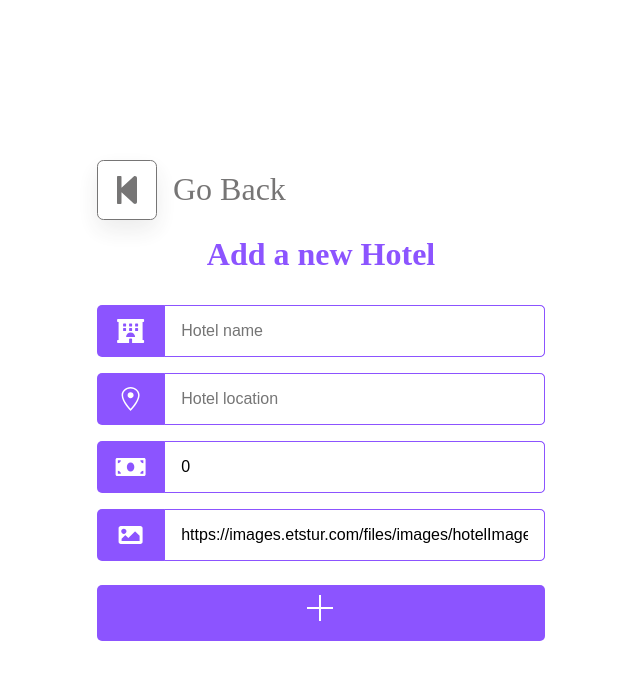
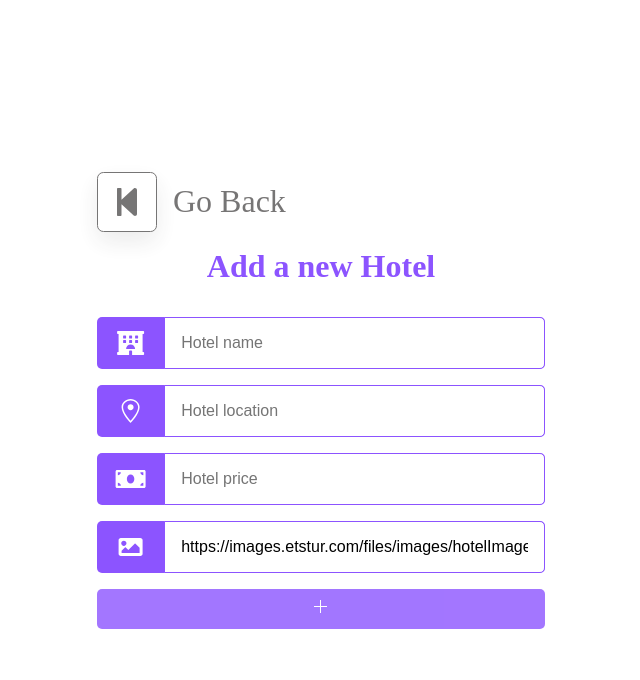
Before and after one commit to ErdemOzgedik/my-hotel, a React (Create React App) app: page /create in a window 1280 px wide. Shown: the top 680 px of the page, without its empty margins (319-959 px from the left). Built offline with nearby package versions, Linux system fonts and the light colour scheme.

Commit message:
button and formitem components added

```diff
--- /dev/null
+++ b/src/components/Button/Botton.scss
@@ -0,0 +1,19 @@
+@import "../../styles/utilities/mixins.scss";
+@import "../../styles/utilities/variables.scss";
+
+.button {
+    opacity: $opacity;
+    border: 0;
+    border-radius: 5px;
+    color: #fff;
+    cursor: pointer;
+    font-size: 16px;
+    font-weight: 600;
+    padding: 10px 15px;
+    transition: transform 0.5s ease-out;
+
+    &:hover {
+        opacity: 1;
+        transform: scale(1.1);
+    }
+}
--- /dev/null
+++ b/src/components/Button/Button.tsx
@@ -0,0 +1,19 @@
+import React from "react";
+import "./Botton.scss";
+
+interface Props {
+  handleClick?: () => void;
+  body: any;
+  type: "button" | "submit" | "reset" | undefined;
+  style: React.CSSProperties;
+}
+
+function Button({ handleClick, body, type, style }: Props) {
+  return (
+    <button type={type} className="button" style={style} onClick={handleClick}>
+      {body}
+    </button>
+  );
+}
+
+export default Button;
--- a/src/components/Card/Card.scss
+++ b/src/components/Card/Card.scss
@@ -15,6 +15,10 @@
     &:hover {
         transform: scale(1.015);
         opacity: 1;
+
+        .card__delete {
+            display: flex;
+        }
     }
 
     @include phone {
@@ -131,40 +135,26 @@
     }
 }
 
-.card__point > button {
-    cursor: pointer;
-    width: 40%;
-    padding: 0.5rem;
-    border: 0.5rem;
-    border-radius: 2rem;
-    background-color: rgba(0, 0, 0, 0.589);
-    opacity: $opacity;
-    color: white;
-    transition: all 0.5s ease-out;
-
-    &:hover {
-        opacity: 1;
-    }
-}
-
 .card__delete {
     position: absolute;
-    display: flex;
+    display: none;
     align-items: center;
     justify-content: center;
-    right: 1rem;
-    top: 1rem;
+    right: -1rem;
+    top: -1rem;
     cursor: pointer;
     border: 1px solid red;
     border-radius: 50%;
     padding: 0.5rem;
-    color: red;
+    background-color: red;
     transition: transform 1s ease;
     transform: translateZ(0);
 
     &:hover {
         transform: scale(1.115);
-        background-color: red;
+    }
+
+    > * {
         color: white;
     }
 }
--- a/src/components/Card/Card.tsx
+++ b/src/components/Card/Card.tsx
@@ -4,6 +4,7 @@ import { decreasePoint, increasePoint } from "../../redux/hotelSlice";
 import { Hotel } from "../../types/model";
 import "./Card.scss";
 import { GrClose } from "react-icons/gr";
+import Button from "../Button/Button";
 
 interface Props {
   hotel: Hotel;
@@ -36,18 +37,23 @@ function Card({ hotel, handleDelete }: Props) {
             <span>{hotel.price} TL</span>
           </div>
           <div className="card__point">
-            <button onClick={handleIncrease}>+</button>
+            <Button
+              handleClick={handleIncrease}
+              body={"+"}
+              style={{ background: "#8c54ff", width: "40%" }}
+              type="button"
+            />
             <span>{hotel.point}</span>
-            <button onClick={handleDecrease}>-</button>
+            <Button
+              handleClick={handleDecrease}
+              body={"-"}
+              style={{ background: "#8c54ff", width: "40%" }}
+              type="button"
+            />
           </div>
         </div>
       </div>
-      <div
-        onClick={handleDelete}
-        className="card__delete"
-        data-id={hotel.id}
-        data-name={hotel.name}
-      >
+      <div onClick={handleDelete} className="card__delete" data-id={hotel.id}>
         <GrClose />
       </div>
     </div>
--- /dev/null
+++ b/src/components/FormItem/FormItem.scss
@@ -0,0 +1,51 @@
+@import "../../styles/utilities/mixins.scss";
+@import "../../styles/utilities/variables.scss";
+
+.form__item {
+    display: flex;
+    align-items: center;
+    margin-bottom: 1rem;
+    background-color: #8c54ff;
+    border-radius: 5px;
+}
+
+.formItem__label {
+    display: flex;
+    width: 15%;
+    align-items: center;
+    justify-content: center;
+    margin: auto;
+
+    > * {
+        width: 100%;
+        color: white;
+        font-size: 1.5rem;
+    }
+}
+
+.formItem__input {
+    flex: 1;
+    padding: 1rem;
+    border: 1px solid #8c54ff;
+    border-radius: 5px;
+    border-bottom-left-radius: 0;
+    border-top-left-radius: 0;
+
+    font-size: 1rem;
+
+    &:focus {
+        outline: none;
+    }
+}
+
+/* Chrome, Safari, Edge, Opera */
+input::-webkit-outer-spin-button,
+input::-webkit-inner-spin-button {
+    -webkit-appearance: none;
+    margin: 0;
+}
+
+/* Firefox */
+input[type="number"] {
+    -moz-appearance: textfield;
+}
--- /dev/null
+++ b/src/components/FormItem/FormItem.tsx
@@ -0,0 +1,34 @@
+import React from "react";
+import "./FormItem.scss";
+
+interface Props {
+  id: string;
+  icon: any;
+  type: React.HTMLInputTypeAttribute | undefined;
+  value: any;
+  handleChange: (e: React.ChangeEvent<HTMLInputElement>) => void;
+  pattern?: string;
+}
+
+function FormItem({ id, icon, type, value, handleChange, pattern }: Props) {
+  return (
+    <div className="form__item">
+      <label className="formItem__label" htmlFor={id}>
+        {icon}
+      </label>
+      <input
+        className="formItem__input"
+        autoComplete="off"
+        required
+        type={type}
+        id={id}
+        value={value}
+        onChange={handleChange}
+        placeholder={`Hotel ${id}`}
+        pattern={pattern}
+      />
+    </div>
+  );
+}
+
+export default FormItem;
--- a/src/components/Modal/Modal.scss
+++ b/src/components/Modal/Modal.scss
@@ -45,22 +45,4 @@
     display: flex;
     justify-content: space-between;
     margin-top: 1rem;
-
-    > button {
-        width: 40%;
-        background: #8c54ff;
-        border: 0;
-        border-radius: 5px;
-        color: #fff;
-        cursor: pointer;
-        font-size: 16px;
-        font-weight: 600;
-        padding: 10px 15px;
-        transition: transform 0.5s ease-out;
-
-        &:hover {
-            background: #682ede;
-            transform: scale(1.1);
-        }
-    }
 }
--- a/src/components/Modal/Modal.tsx
+++ b/src/components/Modal/Modal.tsx
@@ -3,6 +3,7 @@ import toast from "react-hot-toast";
 import { useDispatch } from "react-redux";
 import { deleteHotel } from "../../redux/hotelSlice";
 import { Hotel } from "../../types/model";
+import Button from "../Button/Button";
 import "./Modal.scss";
 
 interface Props {
@@ -26,12 +27,18 @@ function Modal({ hotel, toggleModal }: Props) {
         <h3 className="modal__title">Oteli Sil!</h3>
         <p>{hotel.name}'i silmek istediginizie emin misiniz?</p>
         <div className="modal__buttons">
-          <button type="button" onClick={handleDelete}>
-            Oteli Sil
-          </button>
-          <button type="button" onClick={toggleModal}>
-            Vazgec
-          </button>
+          <Button
+            handleClick={handleDelete}
+            body={"Oteli Sil"}
+            type="button"
+            style={{ background: "#8c54ff", width: "40%" }}
+          />
+          <Button
+            handleClick={toggleModal}
+            body={"Vazgec"}
+            type="button"
+            style={{ background: "#8c54ff", width: "40%" }}
+          />
         </div>
       </div>
     </div>
--- a/src/pages/Create/Create.scss
+++ b/src/pages/Create/Create.scss
@@ -32,58 +32,3 @@
     display: flex;
     flex-direction: column;
 }
-
-.form__item {
-    display: flex;
-    align-items: center;
-    margin-bottom: 1rem;
-    background-color: #8c54ff;
-    border-radius: 5px;
-
-    > label {
-        display: flex;
-        width: 15%;
-        align-items: center;
-        justify-content: center;
-        margin: auto;
-
-        > * {
-            width: 100%;
-            color: white;
-            font-size: 1.5rem;
-        }
-    }
-
-    > input {
-        flex: 1;
-        padding: 1rem;
-        border: 1px solid #8c54ff;
-        border-radius: 5px;
-        border-bottom-left-radius: 0;
-        border-top-left-radius: 0;
-
-        font-size: 1rem;
-
-        &:focus {
-            outline: none;
-        }
-    }
-}
-
-.form__submit {
-    width: 100%;
-    background: #8c54ff;
-    border: 0;
-    border-radius: 5px;
-    color: #fff;
-    cursor: pointer;
-    font-size: 2rem;
-    padding: 0.5rem;
-    transition: transform 0.5s ease-out;
-    margin-top: 0.5rem;
-
-    &:hover {
-        background: #682ede;
-        transform: scale(1.015);
-    }
-}
--- a/src/pages/Create/Create.tsx
+++ b/src/pages/Create/Create.tsx
@@ -8,6 +8,8 @@ import { useNavigate } from "react-router-dom";
 import { useDispatch } from "react-redux";
 import { addHotel } from "../../redux/hotelSlice";
 import toast, { Toaster } from "react-hot-toast";
+import Button from "../../components/Button/Button";
+import FormItem from "../../components/FormItem/FormItem";
 
 function Create() {
   const toasterRef = useRef("");
@@ -16,7 +18,7 @@ function Create() {
   const [state, setState] = useState({
     name: "",
     location: "",
-    price: 0,
+    price: "",
     img: "https://images.etstur.com/files/images/hotelImages/TR/51164/m/Club-Yali-Hotels---Resort-Genel-133324.jpg",
   });
 
@@ -35,7 +37,7 @@ function Create() {
     e.preventDefault();
     dispatch(
       addHotel({
-        price: state.price,
+        price: parseInt(state.price),
         img: state.img,
         location: state.location,
         name: state.name.trim(),
@@ -67,68 +69,41 @@ function Create() {
       />
       <div className="create__header">Add a new Hotel</div>
       <div className="create__form">
-        <div className="form__item">
-          <label htmlFor="name">
-            <FaHotel />
-          </label>
-          <input
-            autoComplete="off"
-            required
+        <FormItem
+          id="name"
+          icon={<FaHotel />}
+          value={state.name}
+          handleChange={handleChange}
           type="text"
-            id="name"
-            value={state.name}
-            onChange={handleChange}
-            placeholder="Hotel name"
         />
-        </div>
-        <div className="form__item">
-          <label htmlFor="location">
-            <GoLocation />
-          </label>
-          <input
-            autoComplete="off"
-            required
+        <FormItem
+          id="location"
+          icon={<GoLocation />}
+          value={state.location}
+          handleChange={handleChange}
           type="text"
-            id="location"
-            value={state.location}
-            onChange={handleChange}
-            placeholder="Hotel location"
         />
-        </div>
-        <div className="form__item">
-          <label htmlFor="price">
-            <FaMoneyBill />
-          </label>
-          <input
-            autoComplete="off"
-            required
-            type="number"
+        <FormItem
           id="price"
+          icon={<FaMoneyBill />}
           value={state.price}
-            min={1}
-            onChange={handleChange}
-            placeholder="Hotel price"
+          handleChange={handleChange}
+          type="text"
+          pattern="[0-9]*"
         />
-        </div>
-        <div className="form__item">
-          <label htmlFor="img">
-            <FaImage />
-          </label>
-          <input
-            autoComplete="off"
-            required
+        <FormItem
+          id="img"
+          icon={<FaImage />}
+          value={state.img}
+          handleChange={handleChange}
           type="url"
-            id="img"
           pattern="https?:\/\/(www\.)?[-a-zA-Z0-9@:%._\+~#=]{2,256}\.[a-z]{2,4}\b([-a-zA-Z0-9@:%_\+.~#?&//=]*)(.jpg|.png|.gif)"
-            value={state.img}
-            onChange={handleChange}
-            placeholder="Hotel image url"
         />
-        </div>
-
-        <button type="submit" className="form__submit">
-          <VscAdd />
-        </button>
+        <Button
+          body={<VscAdd />}
+          type="submit"
+          style={{ background: "#8c54ff", width: "100%" }}
+        />
       </div>
       <Toaster
         position="top-right"
```
Lines whose indentation alone changed are shown as unchanged.
